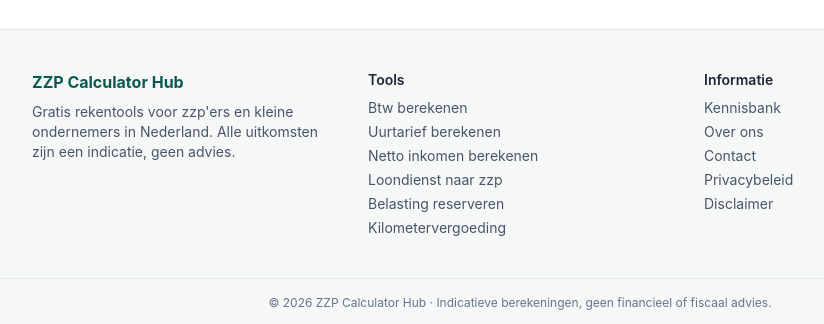
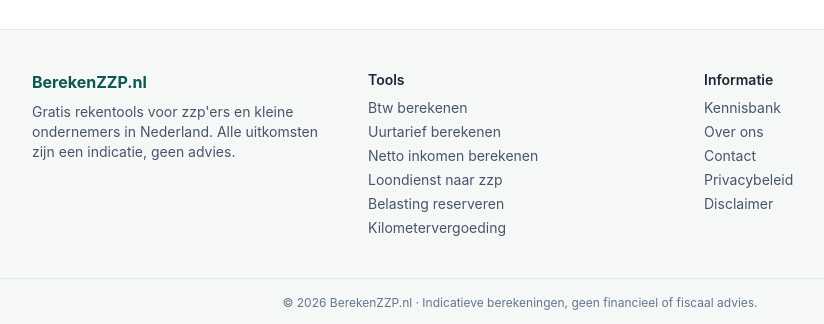
Before and after one commit to danielblinker83-bot/zzp-calculator-hub, a Next.js app: page / in a window 1280 px wide. Shown: the part 2663-2987 px from the top of the page, without its empty margins (120-944 px from the left). Built offline with nearby package versions, Linux system fonts and the light colour scheme.

Commit message:
Gebruik BerekenZZP.nl als merknaam

```diff
--- a/components/Footer.tsx
+++ b/components/Footer.tsx
@@ -6,7 +6,7 @@ export default function Footer() {
     <footer className="mt-16 border-t border-slate-200 bg-mist">
       <div className="container-page grid gap-8 py-10 sm:grid-cols-3">
         <div>
-          <p className="font-bold text-petrol-700">ZZP Calculator Hub</p>
+          <p className="font-bold text-petrol-700">BerekenZZP.nl</p>
           <p className="mt-2 text-sm text-slate-600">
             Gratis rekentools voor zzp&apos;ers en kleine ondernemers in Nederland. Alle uitkomsten zijn een indicatie, geen advies.
           </p>
@@ -33,7 +33,7 @@ export default function Footer() {
         </div>
       </div>
       <div className="border-t border-slate-200 py-4 text-center text-xs text-slate-500">
-        © {new Date().getFullYear()} ZZP Calculator Hub · Indicatieve berekeningen, geen financieel of fiscaal advies.
+        © {new Date().getFullYear()} BerekenZZP.nl · Indicatieve berekeningen, geen financieel of fiscaal advies.
       </div>
     </footer>
   );
```
